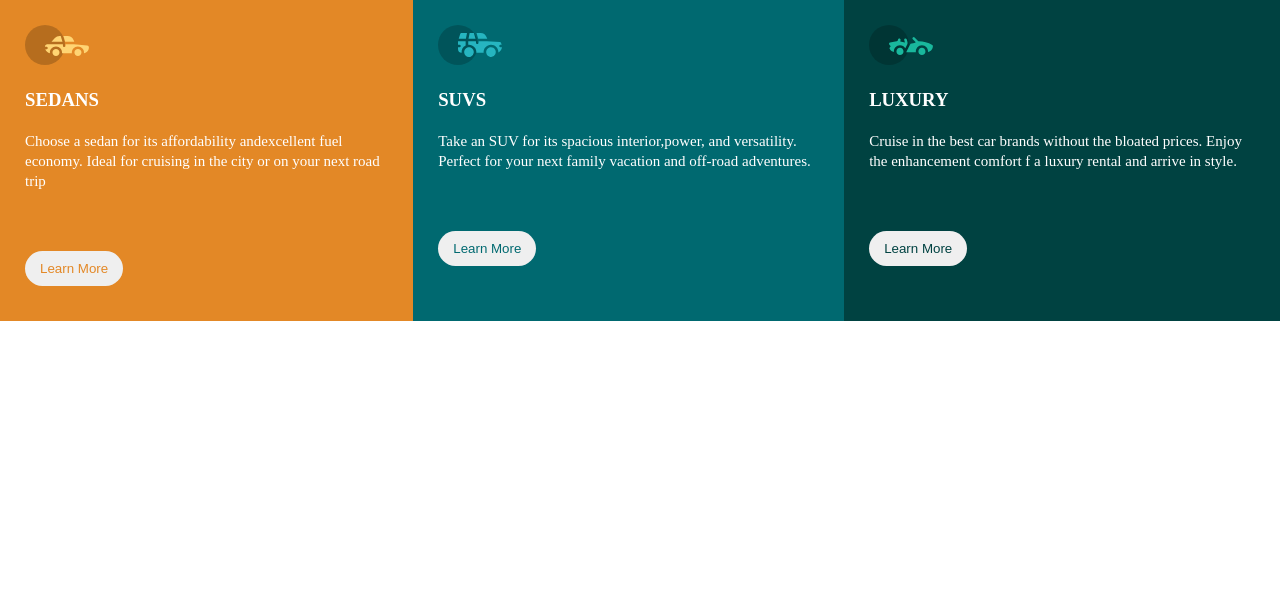
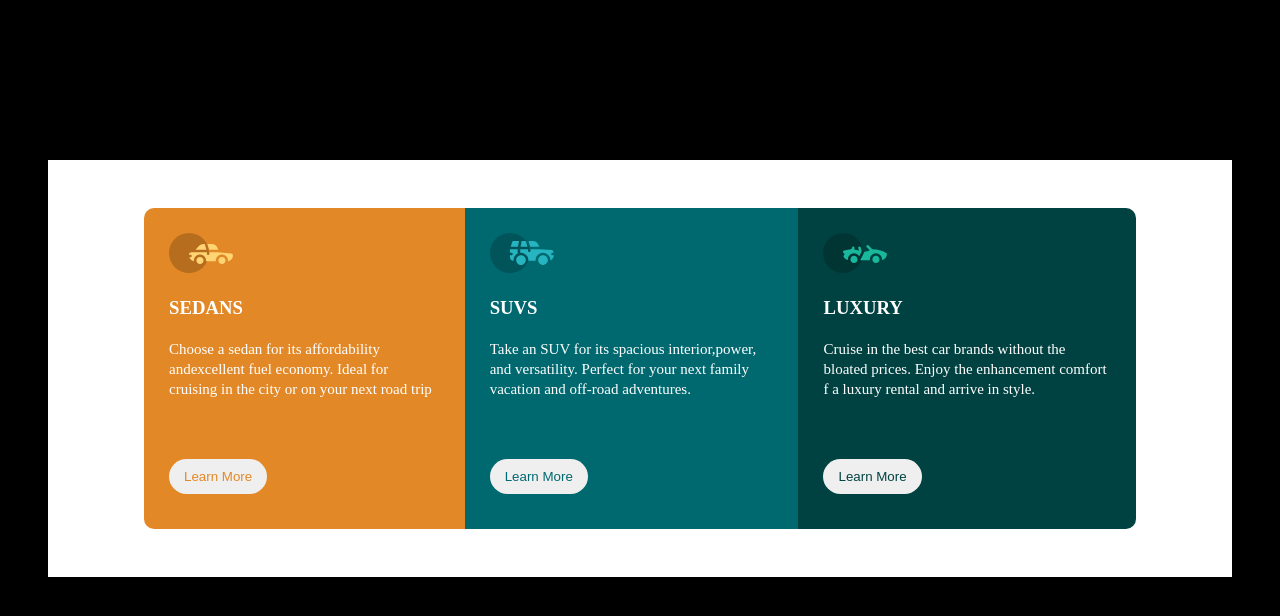
Before and after one commit to Oluwa-bunmi/Zuri-Layout, a plain HTML site: page index.html in a window 1280 px wide. Drawn offline with Linux system fonts and the light colour scheme.

Commit message:
done styling

```diff
--- a/index.html
+++ b/index.html
@@ -5,11 +5,12 @@
     <meta charset="UTF-8">
     <meta http-equiv="X-UA-Compatible" content="IE=edge">
     <meta name="viewport" content="width=device-width, initial-scale=1.0">
-    <title>Document</title>
+    <title>Flexbox</title>
     <link rel="stylesheet" href="style.css">
 </head>
 
 <body>
+    <div class="cover">
     <section>
         <div>
             <img src="img/icon-sedans.svg" alt="">
@@ -33,7 +34,7 @@
             <a href=""><button>Learn More</button></a>
         </div>
     </section>
-
+</div>
 </body>
 
 </html>
--- a/style.css
+++ b/style.css
@@ -38,11 +38,20 @@ main div:nth-child(5) {
   background-color: blue;
   grid-area: fifth;
 }
+body{
+    background-color: black;
+}
+
 section {
   display: flex;
-  justify-content: space-between;
+  justify-content:center;
+background-color: #fff;
+padding: 3rem 6rem;
+  margin: auto 3rem;
+  margin-top: 160px;
 
 }
+
 section > div {
     padding: 25px;
 }
@@ -58,7 +67,7 @@ section p{
 button {
     margin-top: 60px;
     margin-bottom: 10px;
-    /* outline: none; */
+   /* font-size: 15px; */
     border: none;
     /* color: white;
     padding: 10px 15px;
@@ -66,14 +75,17 @@ button {
 }
 section div:first-child {
   background-color: hsl(31, 77%, 52%);
+  border-radius: 10px 0 0 10px;
 }
 section div:first-child button {
+
    color: hsl(31, 77%, 52%);
     padding: 10px 15px;
     border-radius: 22px;
 }
 section div:nth-child(2) {
   background-color: hsl(184, 100%, 22%);
+
 }
 section div:nth-child(2) button {
    color: hsl(184, 100%, 22%);
@@ -82,6 +94,7 @@ section div:nth-child(2) button {
 }
 section div:nth-child(3) {
   background-color: hsl(179, 100%, 13%);
+   border-radius: 0 10px 10px 0;
 }
 section div:nth-child(3) button {
    color:  hsl(179, 100%, 13%);
```
